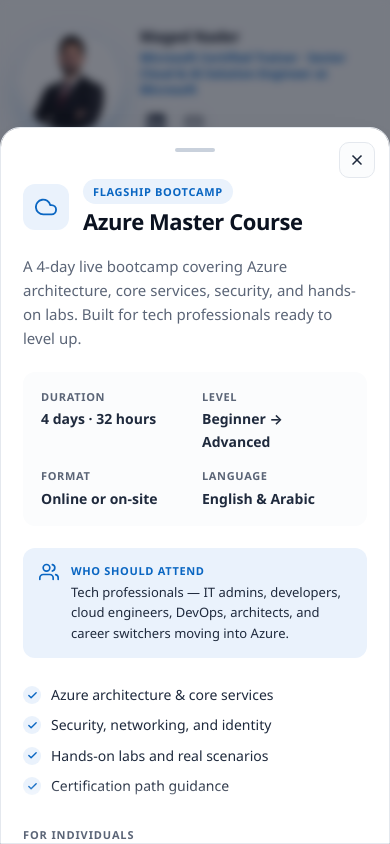
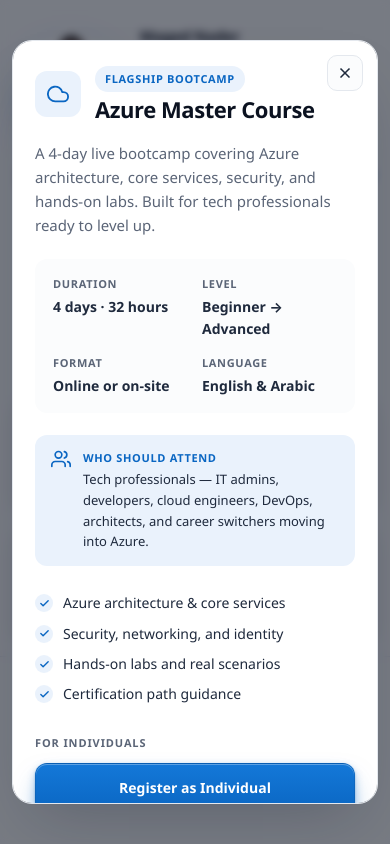
Before and after one commit to magednader/courses, a plain HTML site: page index.html in a window 390 px wide. Both pictures are taken after a click on the button 195 px from the left and 447 px from the top of the page. Drawn offline with Linux system fonts and the light colour scheme.

Commit message:
Center modal on mobile with breathing room top and bottom

```diff
--- a/index.html
+++ b/index.html
@@ -439,49 +439,19 @@
 
     @media (max-width: 640px) {
       .modal {
-        top: auto;
-        bottom: 0;
-        left: 0;
-        right: 0;
-        transform: translateY(20px) scale(1);
-        width: 100%;
-        max-height: 85dvh;
-        border-radius: 20px 20px 0 0;
-        padding-top: 14px;
-        padding-bottom: max(20px, env(safe-area-inset-bottom));
+        top: 50%;
+        bottom: auto;
+        left: 50%;
+        right: auto;
+        transform: translate(-50%, -46%) scale(0.98);
+        width: calc(100% - 24px);
+        max-width: 520px;
+        max-height: calc(100dvh - 80px);
+        border-radius: 20px;
       }
-      .modal.open { transform: translateY(0) scale(1); }
+      .modal.open { transform: translate(-50%, -50%) scale(1); }
 
-      /* Drag handle at top */
-      .modal::before {
-        content: "";
-        position: sticky;
-        top: 6px;
-        display: block;
-        width: 40px;
-        height: 4px;
-        margin: 0 auto 8px;
-        background: var(--border-strong, #c9d1dc);
-        border-radius: 999px;
-        z-index: 2;
-      }
-
-      /* Bottom fade scroll indicator */
-      .modal::after {
-        content: "";
-        position: sticky;
-        bottom: 0;
-        left: 0;
-        right: 0;
-        display: block;
-        height: 40px;
-        margin-top: -40px;
-        background: linear-gradient(to bottom, rgba(255,255,255,0), var(--surface) 85%);
-        pointer-events: none;
-        z-index: 2;
-      }
-
-      .modal-close { top: 20px; right: 16px; }
+      .modal-close { top: 14px; right: 14px; }
     }
 
     .modal-inner { padding: 32px; }
```
